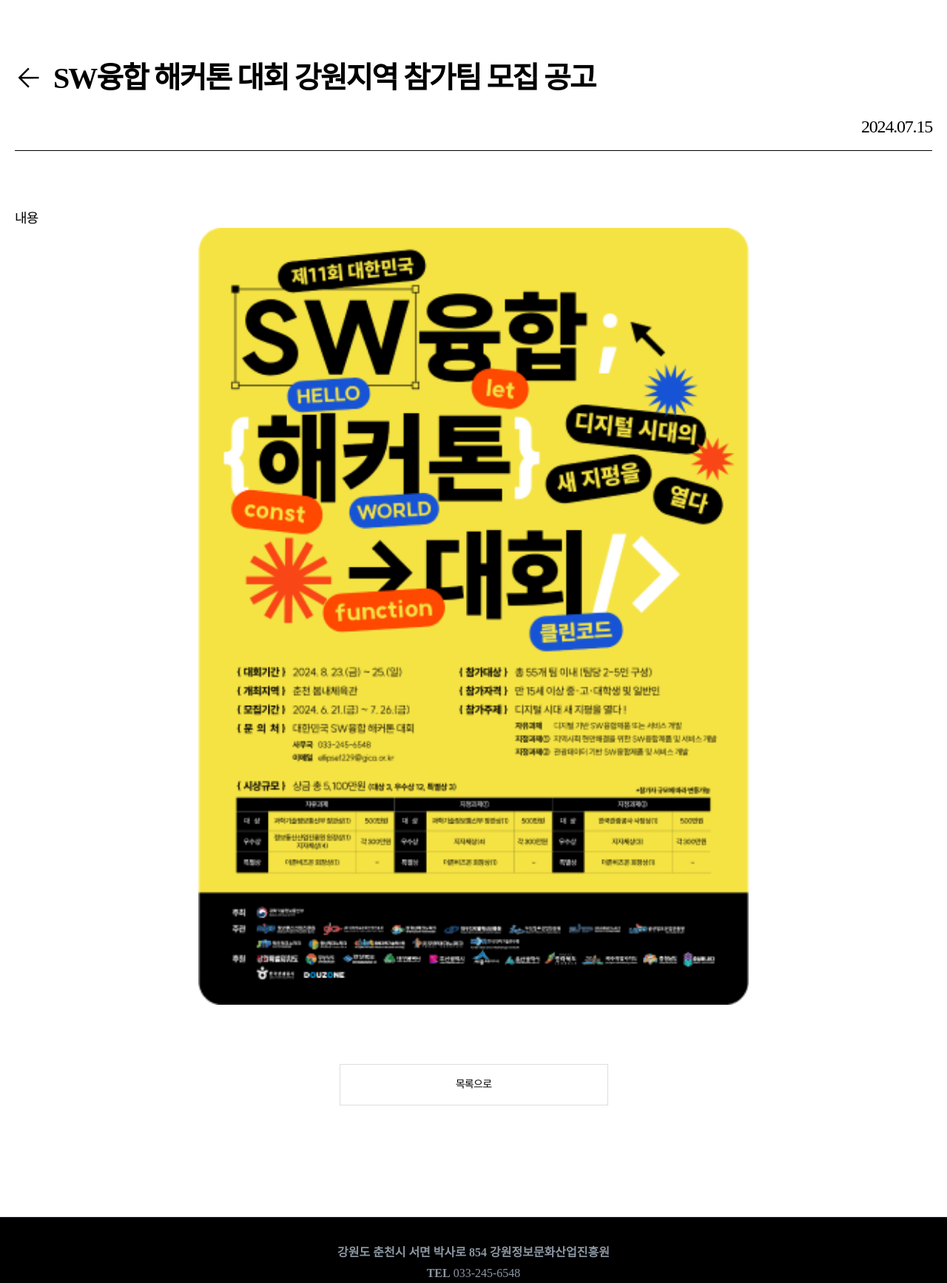
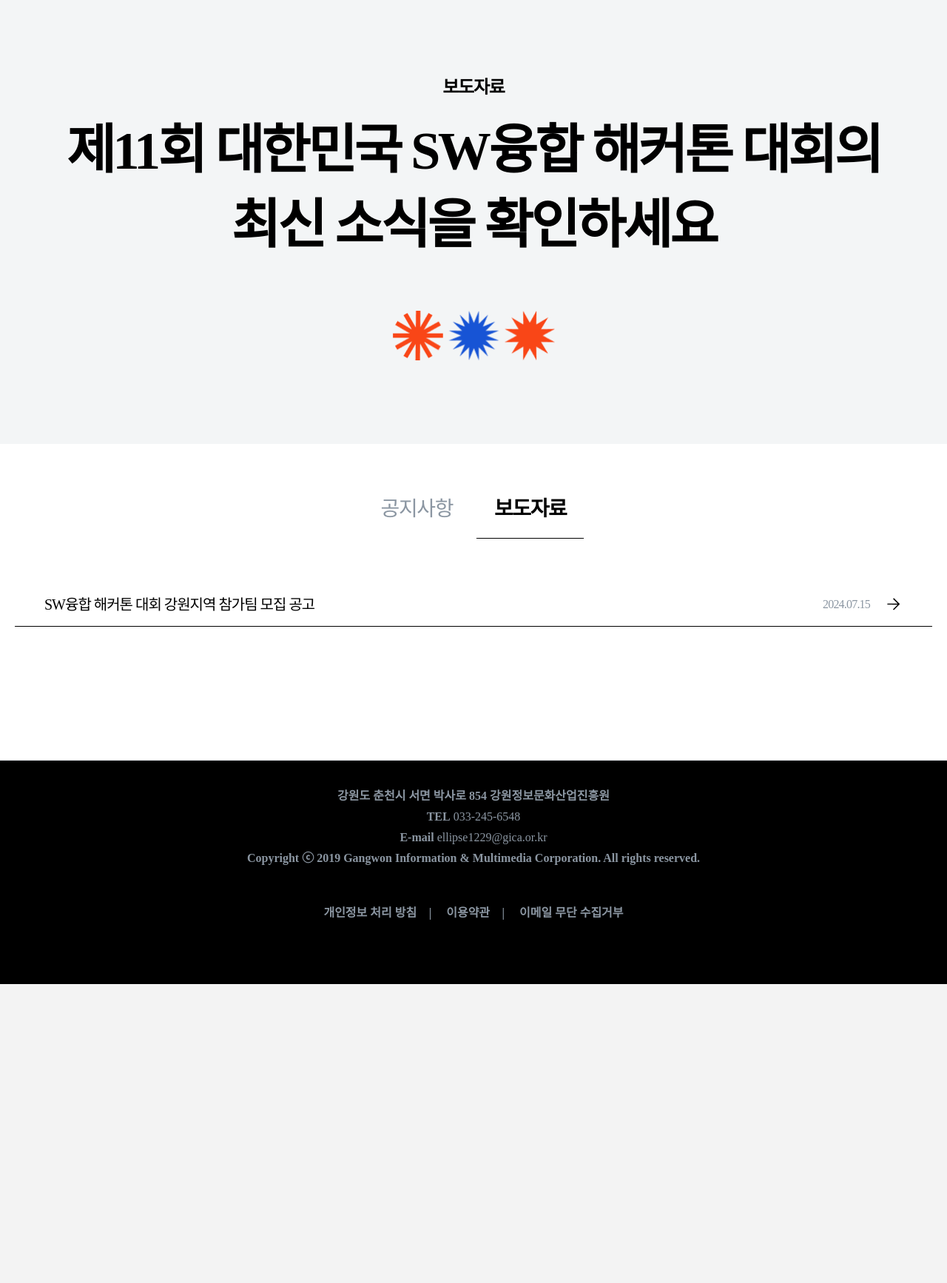
Before and after one commit to thepict-dev/hackathon, a Java web app: template hackathon/src/main/webapp/WEB-INF/jsp/egovframework/pict/main/notice.jsp in a window 1280 px wide. Shown: the part 94-1828 px from the top of the page at 74% size. After the commit the page ends 1424 px from the top, so only its background shows below. Run offline with Spring Boot 4, a stand-in JSP engine, Linux system fonts and the light colour scheme; the template is opened without the code that fills it, so the values that code supplies are empty; the project's own start-up code is not run, and a stand-in starts its controllers and pages; some libraries are stand-ins or nearby versions; some web fonts are replaced.

Commit message:
공지사항

```diff
--- a/hackathon/src/main/webapp/WEB-INF/jsp/egovframework/pict/main/notice.jsp
+++ b/hackathon/src/main/webapp/WEB-INF/jsp/egovframework/pict/main/notice.jsp
@@ -11,24 +11,27 @@
     </c:import>
     <body>
         <%@include file="./include/header.jsp" %>
-        <div class="subContainer">
+	    <div class="subContainer">
+	        <div class="subTop">
+	            <h2>보도자료</h2>
+	            <p>제11회 대한민국 SW융합 해커톤 대회의<br>최신 소식을 확인하세요</p>
+	            <span><img src="/front_img/sub-deco.png" alt=""></span>
+	        </div>
 	        <div class="subBottom">
 	            <div class="subBottomInner">
-	                <div class="viewContainer">
-	                    <div class="viewTop">
-	                        <div class="viewTitles">
-	                            <a href="/notice"><img src="/front_img/back.png" alt=""></a>
-	                            <p>SW융합 해커톤 대회 강원지역 참가팀 모집 공고</p>
-	                        </div>
-	                        <p class="date">2024.07.15</p>
-	                    </div>
-	                    <div class="viewBottom">
-	                        <p>내용</p>
-	                        <img src="/front_img/poster1.png" alt="">
-	                    </div>
-	                </div>
-	                <div class="buttonContainer">
-	                    <a href="/notice">목록으로</a>
+	                <ul class="tabNav">
+	                    <li><a href="/notice">공지사항</a></li>
+	                    <li class="active"><a href="/news">보도자료</a></li>
+	                </ul>
+	                <div class="noticeWrap">
+	                    <ul class="noticeList sub">
+	                        <li>
+	                            <a href="#lnk">
+	                                <p>SW융합 해커톤 대회 강원지역 참가팀 모집 공고</p>
+	                                <span>2024.07.15 <img src="/front_img/arrow-black.png" alt=""></span>
+	                            </a>
+	                        </li>
+	                    </ul>
 	                </div>
 	            </div>
 	        </div>
```
